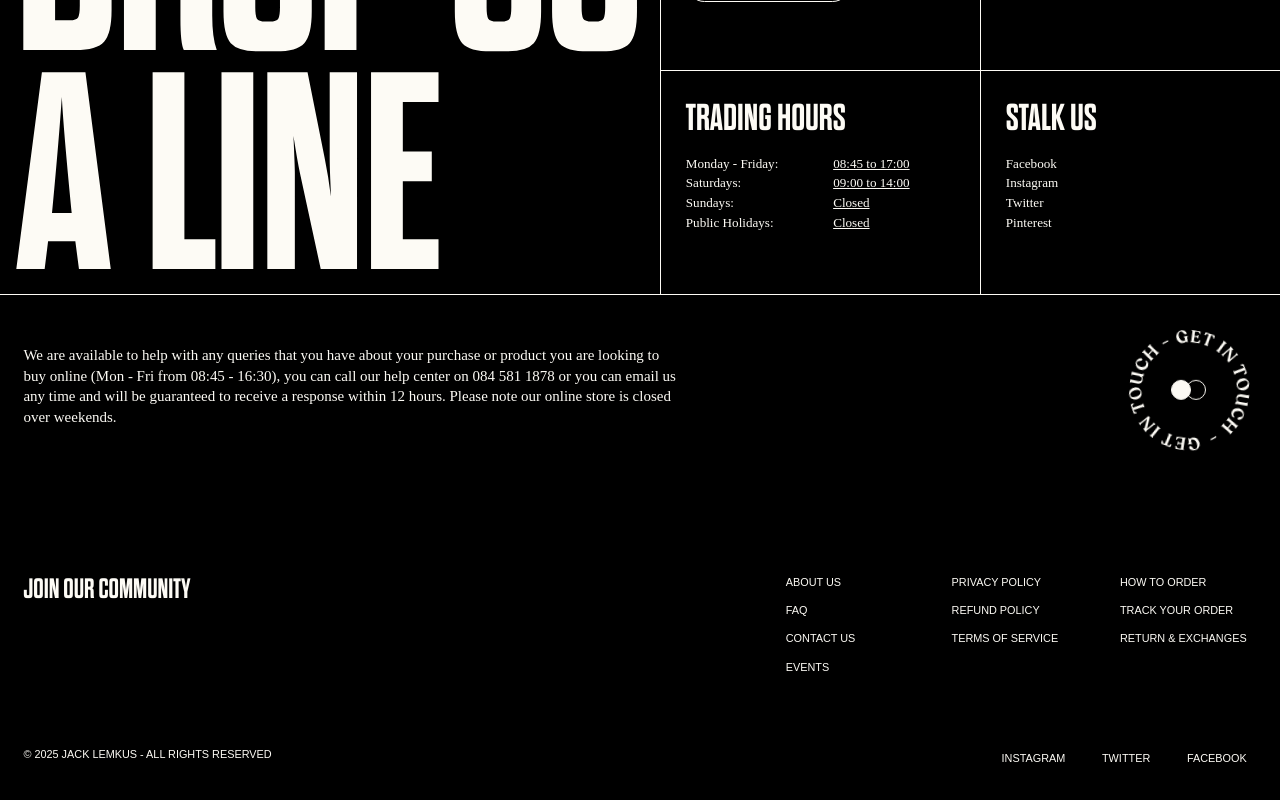
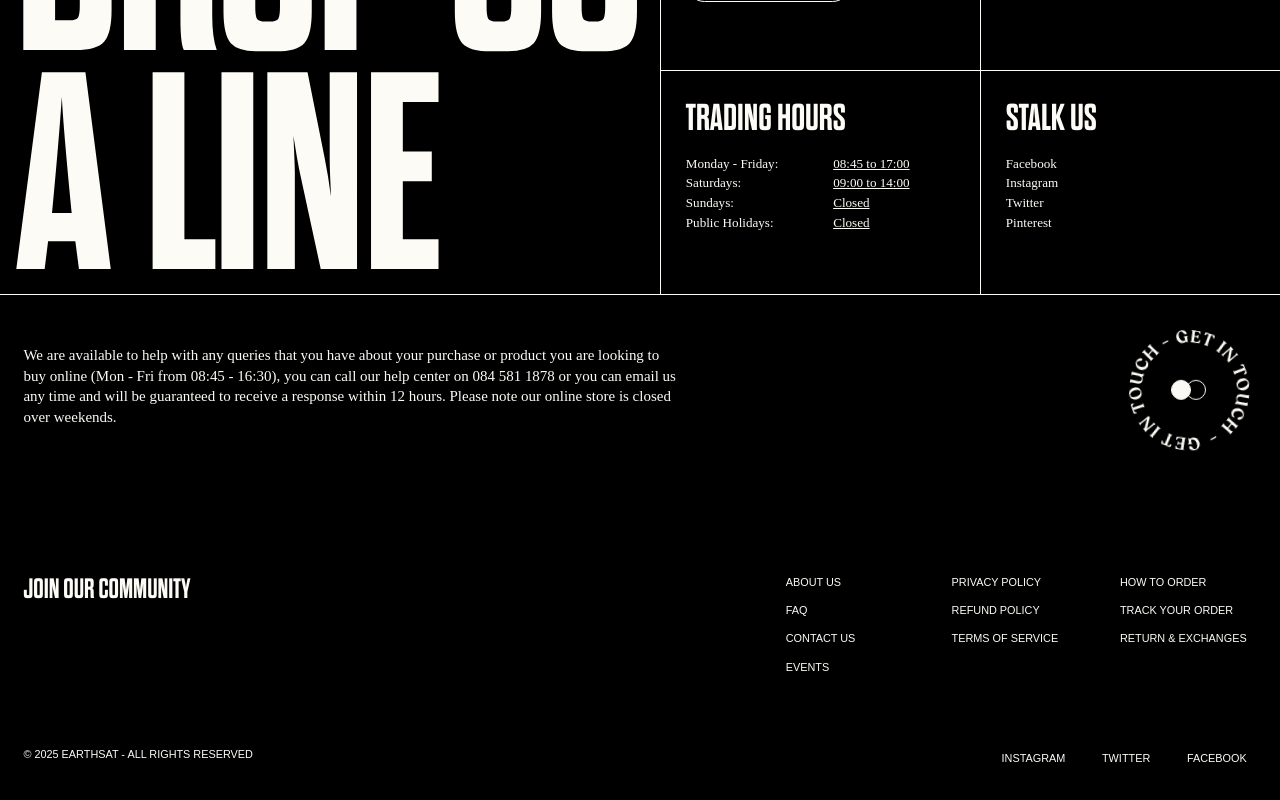
Before and after one commit to zapneel1/earthsat-website, a React (Vite) app: page / in a window 1280 px wide. Shown: the part 3380-4180 px from the top of the page. Built offline with nearby package versions, Linux system fonts and the light colour scheme.

Commit message:
Update Untitled-1.jsx

```diff
--- a/src/Untitled-1.jsx
+++ b/src/Untitled-1.jsx
@@ -2442,7 +2442,7 @@ body {
                 whiteSpace: "nowrap",
               }}
             >
-              © 2025 JACK LEMKUS - ALL RIGHTS RESERVED
+              © 2025 EARTHSAT - ALL RIGHTS RESERVED
             </span>
           </div>
           <div
@@ -2539,4 +2539,5 @@ body {
   );
 }
 
+
 export default Coponent
```
